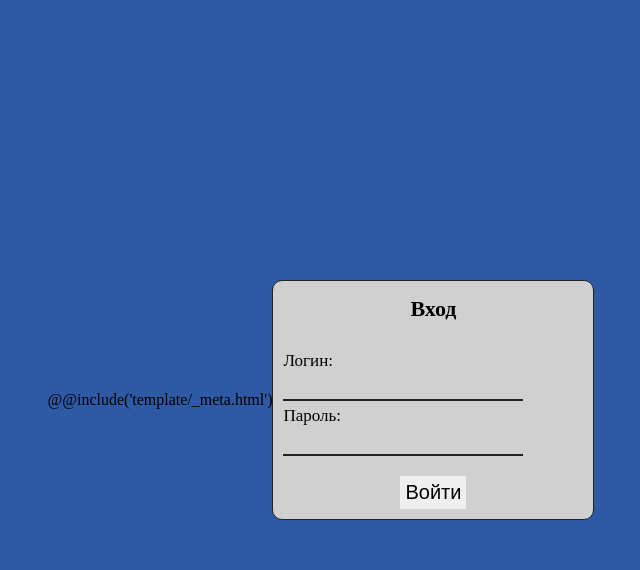
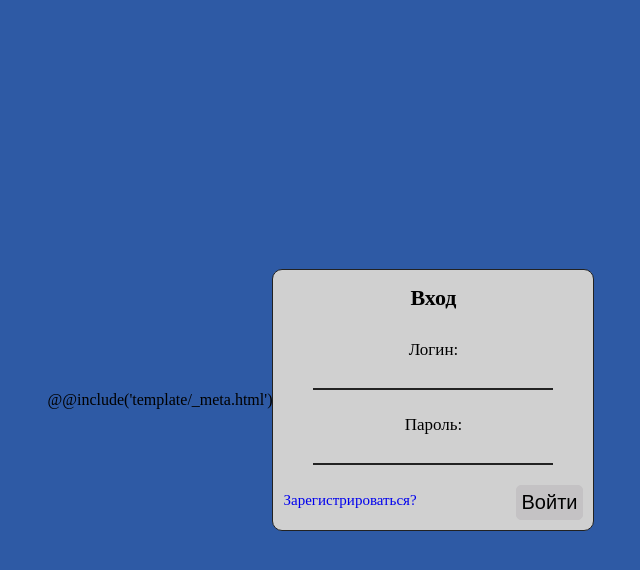
Before and after one commit to lazaryan/CyberGarden, a PHP site: page /login.html in a window 1280 px wide. Shown: the top 570 px of the page, without its empty margins (319-959 px from the left). Run offline with PHP 8.4, Linux system fonts and the light colour scheme; a stand-in replaces the project's code that opens the database connection; style sheets or scripts are compiled from the project's sources.

Commit message:
change style

```diff
--- a/src/less/admin.less
+++ b/src/less/admin.less
@@ -14,7 +14,11 @@
   margin-top: 10%;
   padding: 15px;
   boz-sizing: border-box;
-  position: relative;
+  position: fixed;
+  top: 50%;
+  left: 50%;
+  transform: translate(-50%, -50%);
+  z-index: 999;
 }
 
 #categoryNewCard{
--- a/src/less/login.less
+++ b/src/less/login.less
@@ -115,12 +115,22 @@
 
   &__label {
     display: block;
+    width: 100%;
+    text-align: center;
     font-size: 17px;
     line-height: 30px;
 
     &::after {
       content: ':'
     }
+  }
+
+  &__field {
+    margin: auto;
+    display: flex;
+    flex-wrap: wrap;
+    justify-content: center;
+    margin-bottom: 20px;
   }
 
   &__input {
@@ -130,7 +140,7 @@
     border-bottom: 2px solid #222;
     background-color: transparent;
     outline: none;
-    color: #fff;
+    color: #000;
     transition: .5s;
 
     &:hover,
@@ -142,13 +152,29 @@
   &__submit {
     margin-top: 20px;
     display: flex;
-    justify-content: center;
+    justify-content: space-between;
 
     &-i {
       padding: 5px;
       font-size: 20px;
       border: none;
       cursor: pointer;
+      transition: .5s;
+      border-radius: 5px;
+      border: 1px solid #c4c2c4;
+      background-color: #c4c2c4;
+
+      &:hover {
+        background-color: #a8a6a8;
+        border: 1px solid #222;
+        box-sizing: border-box;
+      }
     }
   }
+
+  &__register {
+    font-size: 15px;
+    line-height: 30px;
+    text-decoration: none;
+  }
 }
--- a/src/less/main.less
+++ b/src/less/main.less
@@ -1,8 +1,4 @@
 @import (less) "_media.less";
-
-//rgb(163, 163, 163) - Фон центральный
-//rgb() - фон внешний
-
 
 * {
   margin: 0;
@@ -11,10 +7,9 @@
 
 .main {
   width: 100%;
-  background-color: #686668;
+  background-color: #8d8b8d;
 
   &__notification {
-    background-color: #a33;
     width: 1200px;
     height: 500px;
     margin: auto;
--- a/src/login.html
+++ b/src/login.html
@@ -22,6 +22,7 @@
             </div>
         </div>
         <div class="login__submit">
+            <a href="./register.html" class="login__register">Зарегистрироваться?</a>
             <input type="submit" value="Войти" class="login__submit-i">
         </div>
     </form>
--- a/src/main.html
+++ b/src/main.html
@@ -10,7 +10,9 @@
 <body id="body">
 @@include('template/_nav.html')
 <main class="main">
-    <div class="main__notification"></div>
+    <div class="container">
+        <div class="main__notification"></div>
+    </div>
 </main>
 <script src="js/main.js" async></script>
 </body>
--- a/src/template/_nav.html
+++ b/src/template/_nav.html
@@ -1,7 +1,7 @@
 <nav class="nav nav_between">
-    <div class="nav__logo">
+    <a class="nav__logo" href="./index.html">
         <img src="img/Icon.png" alt="">
-    </div>
+    </a>
     <div class="nav__search">
         <div class="search">
             <input type="text" id="searchText" name="search" class="nav__input" required>
```
Also changed, not shown: src/less/nav.less (+6 -5 lines), src/register.html (added, +10 -0 lines), src/teachprofile.html (+5 -4 lines).
